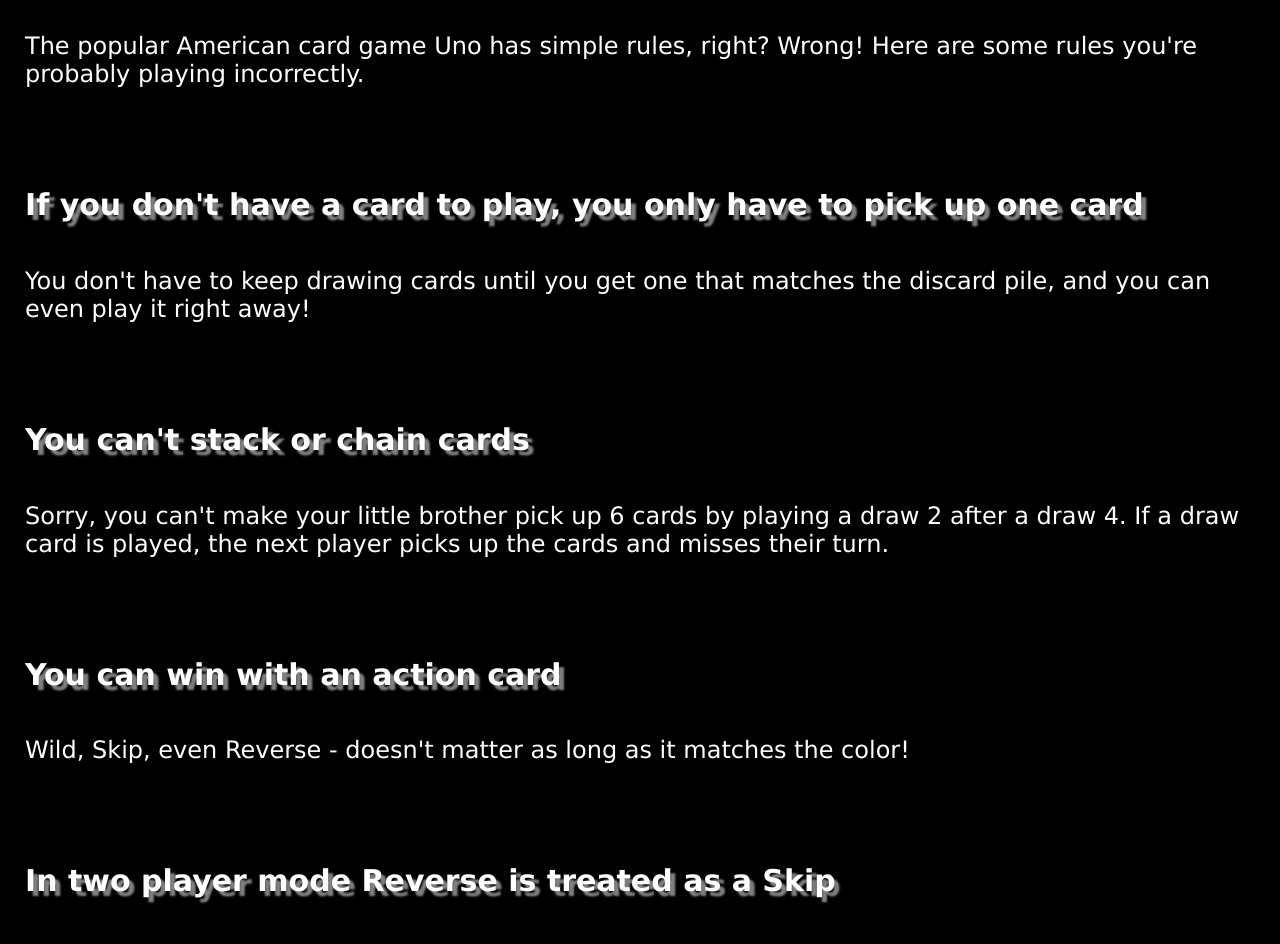
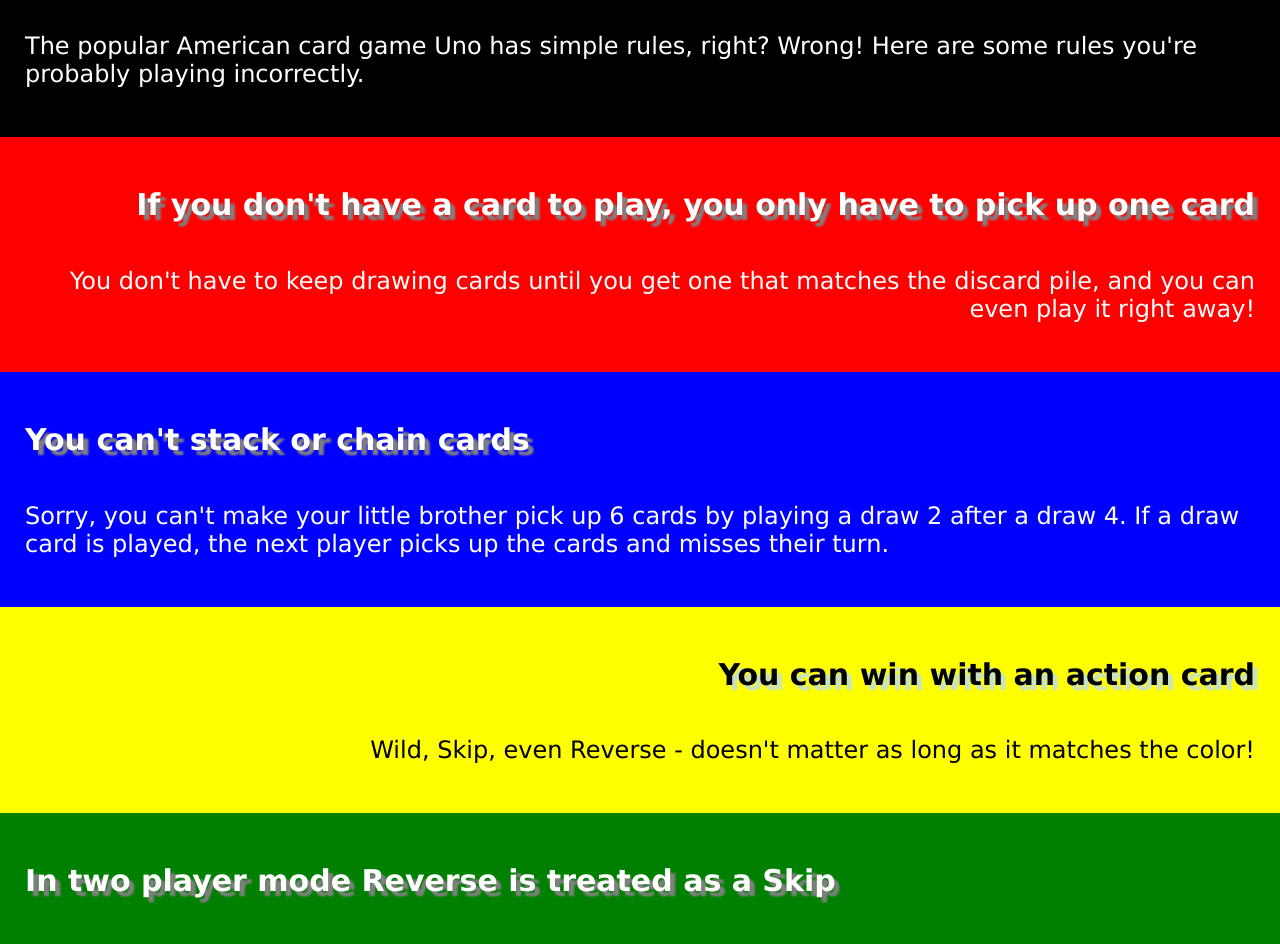
Before and after one commit to averandi/homework2, a plain HTML site: page index.html in a window 1280 px wide. Shown: the part 680-1624 px from the top of the page. Drawn offline with Linux system fonts and the light colour scheme.

Commit message:
official three

```diff
--- a/css/style.css
+++ b/css/style.css
@@ -30,34 +30,35 @@ div{
 
 }
 
-.red {
+#red {
   background-color: #ff0000;
   text-align: right;
 }
 
-.blue {
+#blue {
   background-color: #0000ff;
   text-align: left;
 }
 
-.yellow {
+#yellow {
   background-color: #ffff02;
   text-align: right;
   color: black;
 }
 
-.yellow h2{
+#yellow h2{
   text-shadow: 5px 5px 2px #c7e2c7;
 }
 
-.green {
+#green {
   background-color: #008000;
   text-align: left;
 }
 
 img{
   display: block;
-  margin: 0 0 0 0;
+  margin-left: auto;
+  margin-right: auto;
   width: 525px;
   height: auto;
 
```
